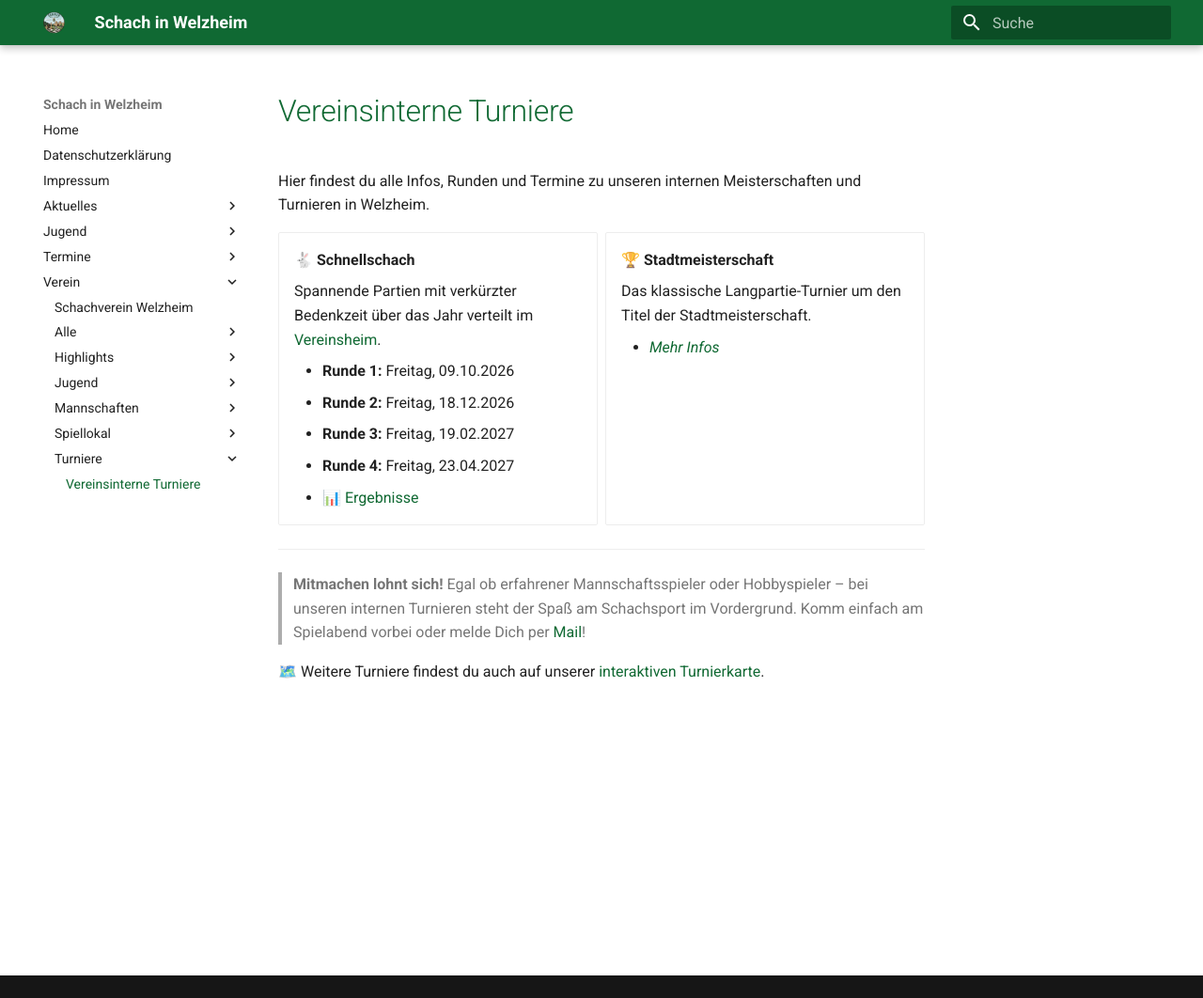
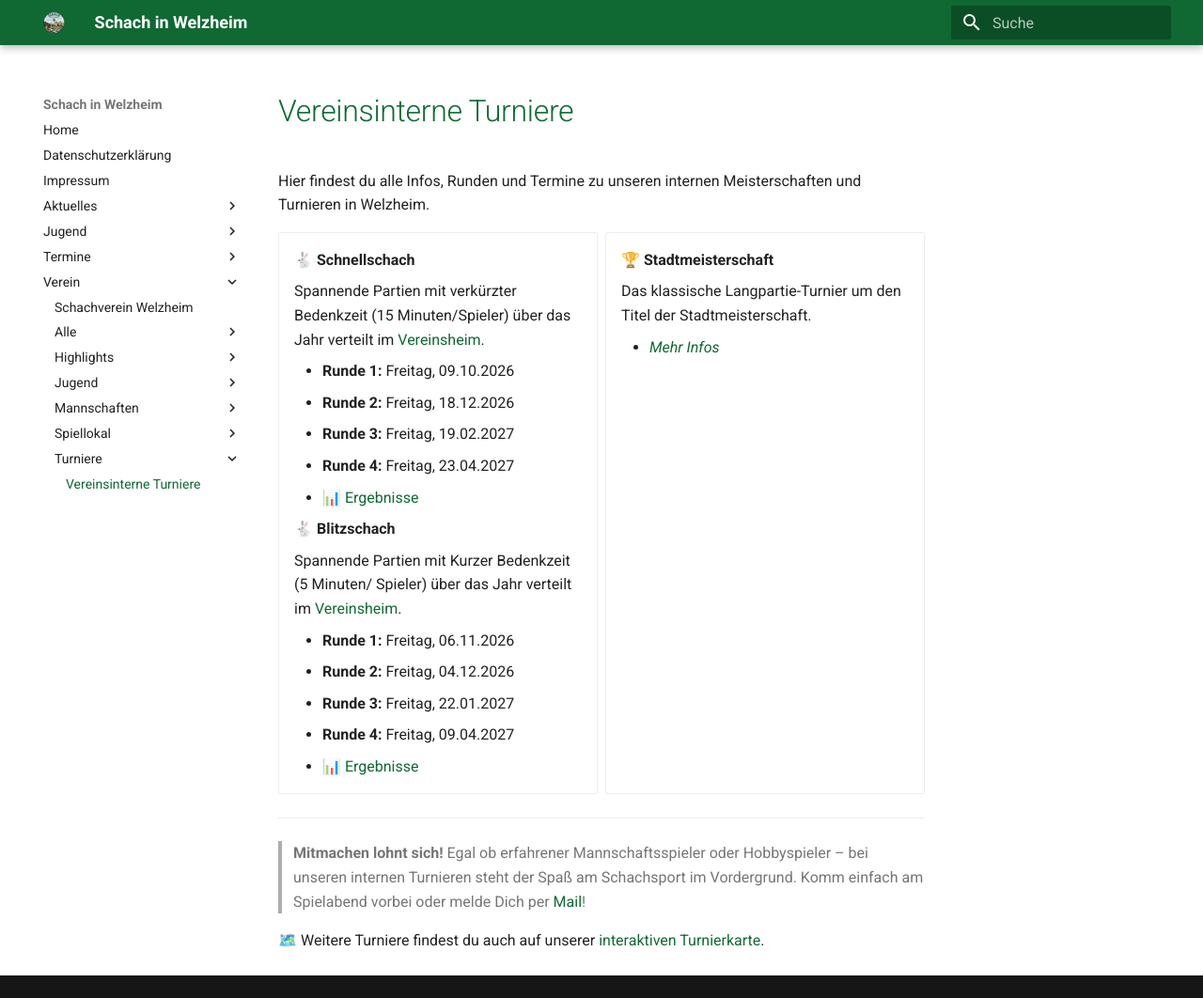
Before and after one commit to schachwelzheim/schachwelzheim, an MkDocs documentation site: the page built from docs/verein/turniere/index.md, in a window 1280 px wide and 1062 px high. Shown: the whole window at 94% size. Built offline with MkDocs 1.6.1 and Material for MkDocs 9.7.7, drawn with Linux system fonts in a browser that asks for light colours.

Commit message:
Blitztunier und Bedenkzeiten hinzugefügt

```diff
--- a/docs/verein/turniere/index.md
+++ b/docs/verein/turniere/index.md
@@ -6,13 +6,24 @@ Hier findest du alle Infos, Runden und Termine zu unseren internen Meisterschaft
 
 -   __🐇 Schnellschach__
 
-    Spannende Partien mit verkürzter Bedenkzeit über das Jahr verteilt im [Vereinsheim](../spiellokal/).
+    Spannende Partien mit verkürzter Bedenkzeit (15 Minuten/Spieler) über das Jahr verteilt im [Vereinsheim](../spiellokal/).
 
     *   **Runde 1:** Freitag, 09.10.2026
     *   **Runde 2:** Freitag, 18.12.2026
     *   **Runde 3:** Freitag, 19.02.2027
     *   **Runde 4:** Freitag, 23.04.2027
     *   📊 [Ergebnisse](../turniere/images/SS_2026_27.png)
+
+     __🐇 Blitzschach__
+
+    Spannende Partien mit Kurzer Bedenkzeit (5 Minuten/ Spieler) über das Jahr verteilt im [Vereinsheim](../spiellokal/).
+
+    *   **Runde 1:** Freitag, 06.11.2026
+    *   **Runde 2:** Freitag, 04.12.2026
+    *   **Runde 3:** Freitag, 22.01.2027
+    *   **Runde 4:** Freitag, 09.04.2027
+    *   📊 [Ergebnisse](../turniere/images/BS_2026_27.png)
+
 
 -   __🏆 Stadtmeisterschaft__
 
```
